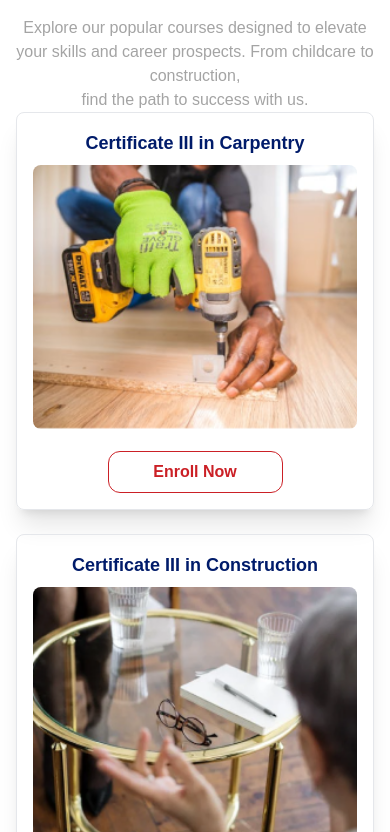
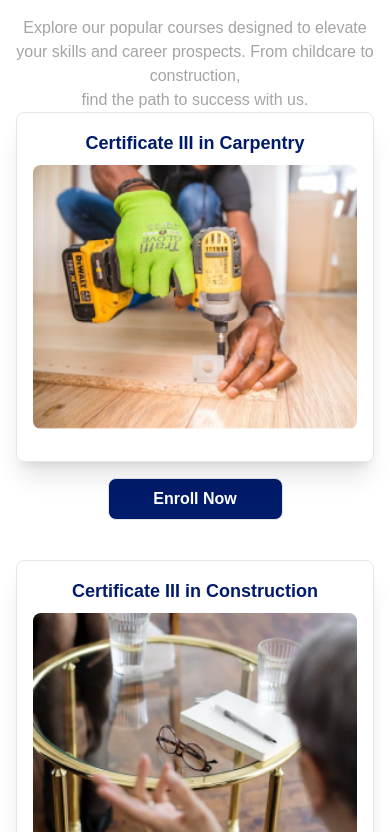
Before and after one commit to RojuGhimire/SkillSpotAus, a React (Vite) app: page / in a window 390 px wide. Shown: the part 2032-2864 px from the top of the page. Built offline with nearby package versions, Linux system fonts and the light colour scheme.

Commit message:
updated course and service

```diff
--- a/src/components/sections/Course.tsx
+++ b/src/components/sections/Course.tsx
@@ -1,6 +1,4 @@
-import React, { useState, useEffect } from "react";
-import { motion, useAnimation } from "framer-motion";
-import { useInView } from "react-intersection-observer";
+import React, { useState } from "react";
 import { FiArrowRight } from "react-icons/fi";
 
 interface Course {
@@ -75,7 +73,7 @@ const CourseGrid: React.FC = () => {
         <h2 className="text-3xl font-bold text-center mb-4 font-overpass">
           Popular Courses
         </h2>
-        <p className="text-center text-[#A4A4A4]  mb-8">
+        <p className="text-center text-[#A4A4A4] mb-8">
           Explore our popular courses designed to elevate your skills and career
           prospects. From childcare to construction,
           <br />
@@ -89,44 +87,19 @@ const CourseGrid: React.FC = () => {
           <CourseCard key={course.id} course={course} />
         ))}
       </div>
-      <div className="flex items-center justify-center mt-10">
-        <motion.button
-          className="text-secondary text-center gap-4 flex shadow-2xl w-[183px] items-center justify-center border border-gray-300 px-4 py-2 rounded-full hover:bg-primary font-semibold hover:text-white transition-colors duration-300"
-          whileHover={{ scale: 1.02 }}
-          whileTap={{ scale: 0.98 }}
-        >
+      <div className="flex items-center justify-center  mt-10">
+        <button className="text-secondary text-center gap-4 flex shadow-2xl w-[183px] items-center justify-center border border-gray-300 px-4 py-2 rounded-full hover:bg-primary font-semibold hover:text-white transition-colors duration-300">
           View More <FiArrowRight />
-        </motion.button>
+        </button>
       </div>
     </div>
   );
 };
 
 const CourseCard: React.FC<{ course: Course }> = ({ course }) => {
-  const controls = useAnimation();
-  const [ref, inView] = useInView({
-    triggerOnce: true,
-    threshold: 0.1,
-  });
-
-  useEffect(() => {
-    if (inView) {
-      controls.start("visible");
-    }
-  }, [controls, inView]);
-
   return (
-    <motion.div
-      ref={ref}
-      className="relative border rounded-lg shadow-xl overflow-hidden transition-transform transform hover:scale-101 pb-16"
-      initial="hidden"
-      animate={controls}
-      variants={{
-        hidden: { opacity: 0, y: 10 },
-        visible: { opacity: 1, y: 0, transition: { duration: 0.6 } },
-      }}
-      whileHover={{ scale: 1.01, y: -2 }}
-    >
+    <div className="flex  flex-col items-center">
+      <div className="relative border rounded-lg shadow-xl overflow-hidden pb-4">
         <div className="p-4">
           <h3 className="text-lg font-bold text-primary mb-2 text-center">
             {course.title}
@@ -143,16 +116,14 @@ const CourseCard: React.FC<{ course: Course }> = ({ course }) => {
             </div>
           )}
         </div>
-      <div className="absolute w-full flex justify-center bottom-4">
-        <motion.button
-          className="text-secondary border border-secondary px-4 py-2 rounded-xl w-[175px] hover:bg-secondary font-semibold hover:text-white transition-colors duration-300"
-          whileHover={{ scale: 1.02 }}
-          whileTap={{ scale: 0.98 }}
-        >
+      </div>
+      {/* Button outside the card */}
+      <div className="mt-4  mb-4">
+        <button className="text-white border px-4 py-2 bg-primary rounded-lg w-[175px] hover:bg-secondary font-semibold hover:text-white transition-colors duration-300">
           Enroll Now
-        </motion.button>
+        </button>
       </div>
-    </motion.div>
+    </div>
   );
 };
 
--- a/src/components/sections/Service.tsx
+++ b/src/components/sections/Service.tsx
@@ -81,7 +81,7 @@ const Services: React.FC = () => {
   };
 
   return (
-    <section className="py-12 lg:h-[600px] mb-10">
+    <section className="py-12 lg:mt-8 lg:h-[600px] mb-10">
       <div className="mx-auto px-4 sm:px-8 lg:px-16">
         <h2 className="text-3xl font-overpass font-bold text-center mb-4">
           Services
```
Lines whose indentation alone changed are shown as unchanged.
